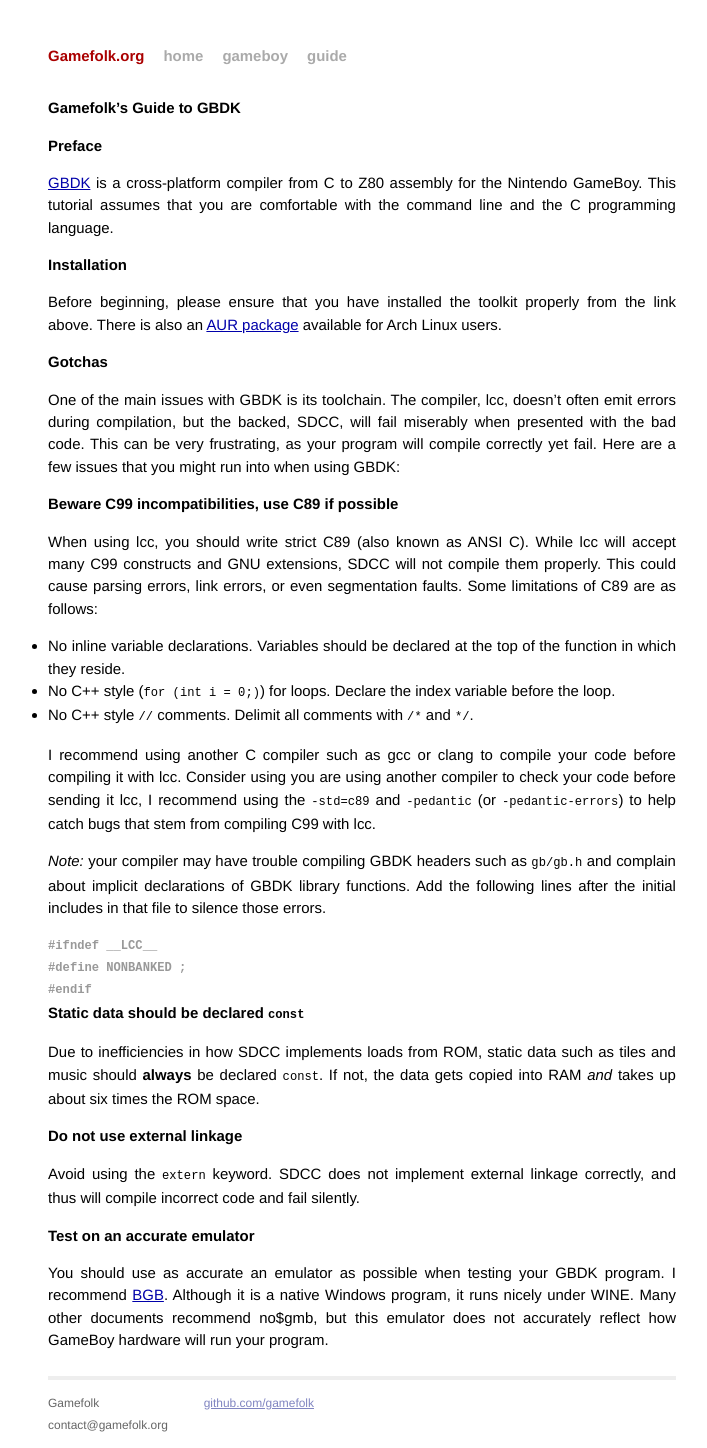
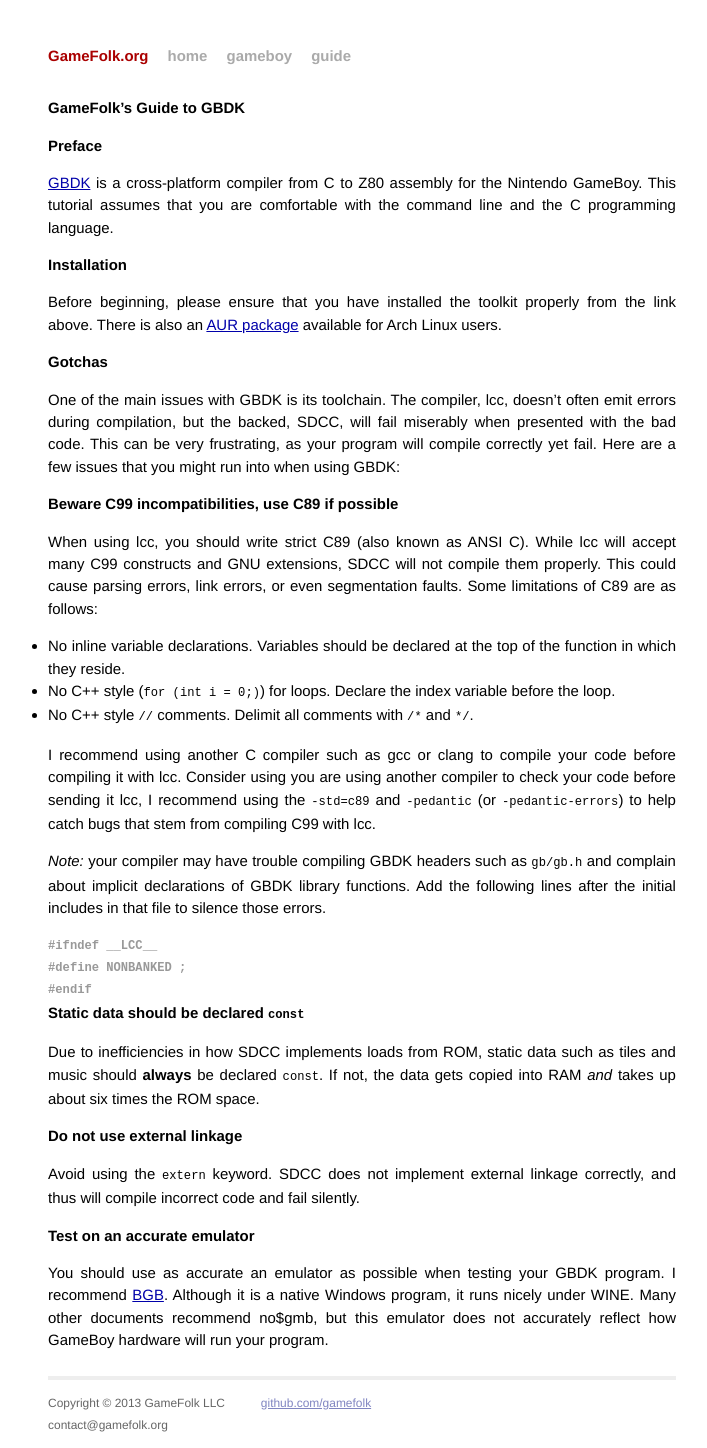
Before and after one commit to gamefolk/gamefolk.github.io, a Jekyll site: the page built from guide.md, in a window 1280 px wide. Shown: the whole page, without its empty margins (278-985 px from the left). Built offline with Jekyll 4.4.1, drawn with Linux system fonts in a browser that asks for light colours; Markdown is read by kramdown in place of the engine named in the settings.

Commit message:
change instances of Gamefolk to GameFolk add GameFolk LLC copyright notice

```diff
--- a/_config.yml
+++ b/_config.yml
@@ -1,4 +1,4 @@
-name: Gamefolk.org
+name: GameFolk.org
 markdown: redcarpet
 highlighter: true
 permalink: pretty
--- a/_layouts/default.html
+++ b/_layouts/default.html
@@ -28,7 +28,7 @@
           <div class="footer">
             <div class="contact">
               <p>
-                Gamefolk<br />
+                Copyright © 2013 GameFolk LLC<br />
                 contact@gamefolk.org
               </p>
             </div>
--- a/guide.md
+++ b/guide.md
@@ -1,9 +1,9 @@
 ---
 layout: default
-title: Gamefolk's Guide to GBDK
+title: GameFolk's Guide to GBDK
 ---
 
-# Gamefolk's Guide to GBDK
+# GameFolk's Guide to GBDK
 
 ## Preface
 
--- a/index.html
+++ b/index.html
@@ -1,6 +1,6 @@
 ---
 layout: default
-title: Gamefolk
+title: GameFolk
 ---
 
 <div id="home">
```
Also changed, not shown: 1 other file.
